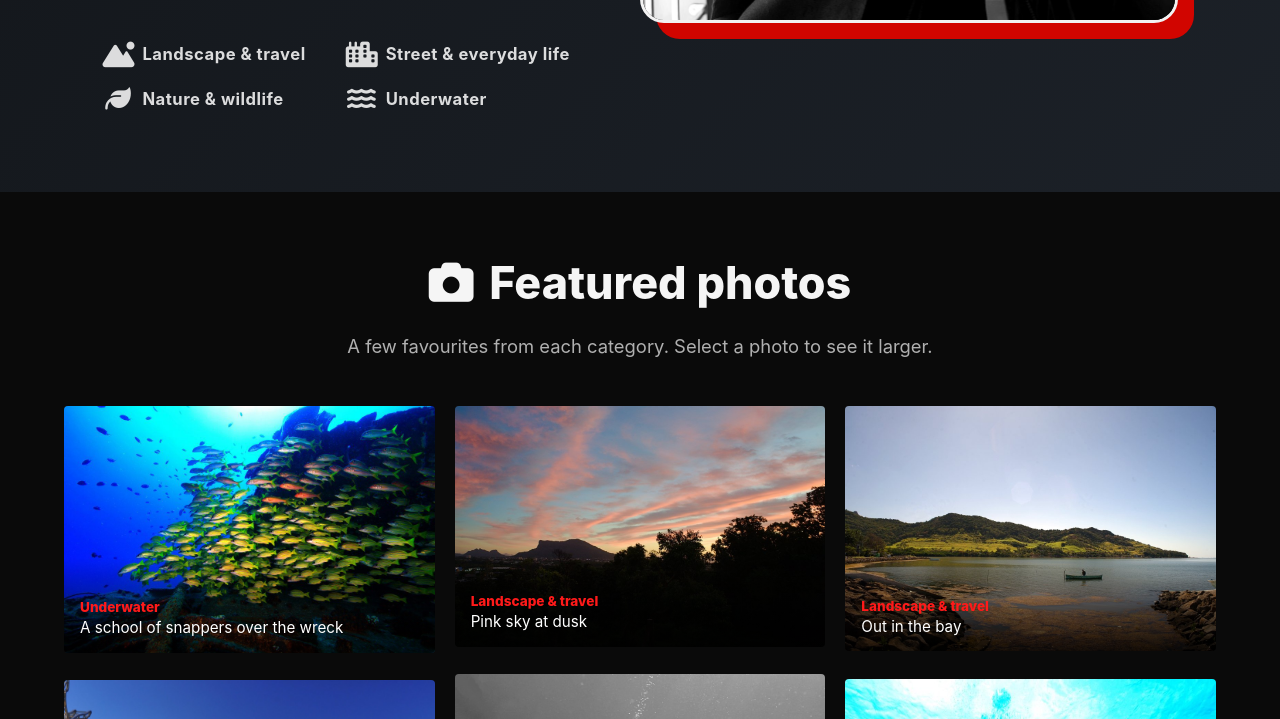
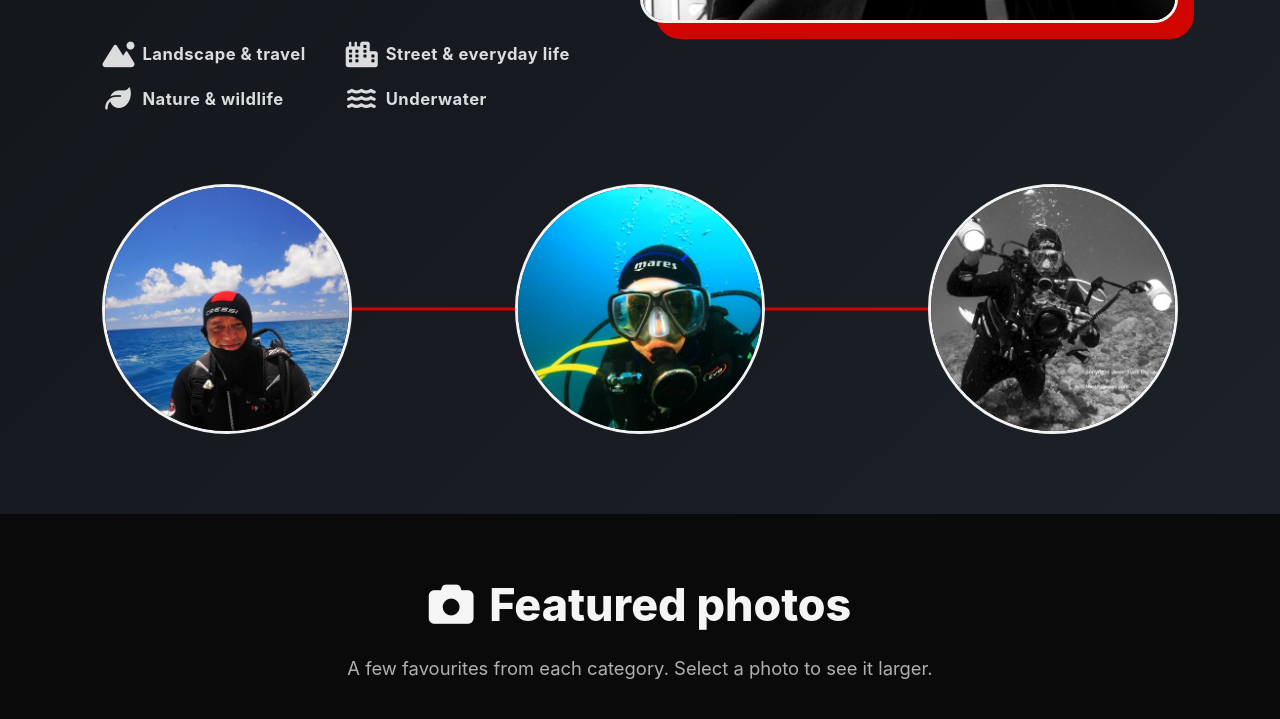
Before and after one commit to LinleyB75/linleyvisual, a plain HTML site: page index.html in a window 1280 px wide. Shown: the part 819-1538 px from the top of the page. Drawn offline with Linux system fonts and the light colour scheme.

Commit message:
Add files via upload

```diff
--- a/index.html
+++ b/index.html
@@ -45,7 +45,7 @@
         <link rel="preconnect" href="https://cdnjs.cloudflare.com" crossorigin />
         <link rel="preload" href="https://cdnjs.cloudflare.com/ajax/libs/font-awesome/6.5.1/css/all.min.css" as="style" onload="this.onload = null; this.rel = 'stylesheet';" />
         <noscript><link rel="stylesheet" href="https://cdnjs.cloudflare.com/ajax/libs/font-awesome/6.5.1/css/all.min.css" /></noscript>
-        <link rel="stylesheet" href="/site.css?v=8" />
+        <link rel="stylesheet" href="/site.css?v=9" />
         <script src="/consent.js?v=1" defer></script>
         <script src="/site.js?v=7" defer></script>
         <script type="application/ld+json">
@@ -168,6 +168,17 @@
                             <img src="/images/linley-bignoux-hero.jpg" alt="Linley Bignoux taking a self-portrait with his Nikon D700, in black and white" width="1600" height="1065" style="object-position: 52% 40%" fetchpriority="high" />
                         </div>
                     </div>
+                    <!--
+                        IMAGES (the three round photos joined by a red line, under the big hero photo):
+                        images/hero-linley-dive-boat.jpg, images/hero-linley-underwater-selfie.jpg and images/hero-underwater-photographer.jpg
+                        Best: square, 500 x 500 pixels, JPG. The circle cuts off the corners, so keep the face in the middle.
+                        To change one: upload a new square photo with the same name, or upload a new file and change src and alt below.
+                    -->
+                    <ul class="hero-trio">
+                        <li><img src="/images/hero-linley-dive-boat.jpg" alt="Linley Bignoux on a dive boat in his wetsuit and hood, with blue sea and white clouds behind" width="500" height="500" loading="lazy" decoding="async" /></li>
+                        <li><img src="/images/hero-linley-underwater-selfie.jpg" alt="Linley Bignoux taking an underwater selfie in his mask and regulator, with bubbles rising" width="500" height="500" loading="lazy" decoding="async" /></li>
+                        <li><img src="/images/hero-underwater-photographer.jpg" alt="Black and white photo of an underwater photographer over the reef with a camera housing and two lights" width="500" height="500" loading="lazy" decoding="async" /></li>
+                    </ul>
                 </div>
             </section>
 
--- a/site.css
+++ b/site.css
@@ -553,6 +553,42 @@ header.site-header {
     height: 100%;
     object-fit: cover;
 }
+/* three round photos under the hero, joined by a red line from the first to the last */
+.hero-trio {
+    --dot: min(250px, 28vw);
+    position: relative;
+    flex: 1 1 100%;
+    display: flex;
+    justify-content: space-between;
+    align-items: center;
+    list-style: none;
+    margin: 1rem 0 0;
+    padding: 0;
+}
+.hero-trio::before {
+    content: "";
+    position: absolute;
+    top: 50%;
+    left: calc(var(--dot) / 2);
+    right: calc(var(--dot) / 2);
+    height: 3px;
+    background: #d10500;
+    transform: translateY(-50%);
+}
+.hero-trio li {
+    position: relative;
+    width: var(--dot);
+    aspect-ratio: 1 / 1;
+    border-radius: 50%;
+    overflow: hidden;
+    border: 3px solid #f2f2f2;
+    background: #1a1a1a;
+}
+.hero-trio img {
+    width: 100%;
+    height: 100%;
+    object-fit: cover;
+}
 @media (min-width: 1100px) {
     .hero {
         min-height: calc(100vh - var(--header-h));
@@ -562,6 +598,7 @@ header.site-header {
     .hero-inner {
         max-width: min(1500px, 94vw);
         gap: clamp(3rem, 6vw, 8rem);
+        row-gap: 3.5rem;
     }
     .hero-arch {
         width: clamp(460px, 42vw, 700px);
```
Also changed, not shown: 404.html (+1 -1 lines), gallery.html (+1 -1 lines), privacy.html (+1 -1 lines), images/hero-linley-dive-boat.jpg (added), images/hero-linley-underwater-selfie.jpg (added), images/hero-underwater-photographer.jpg (added).
